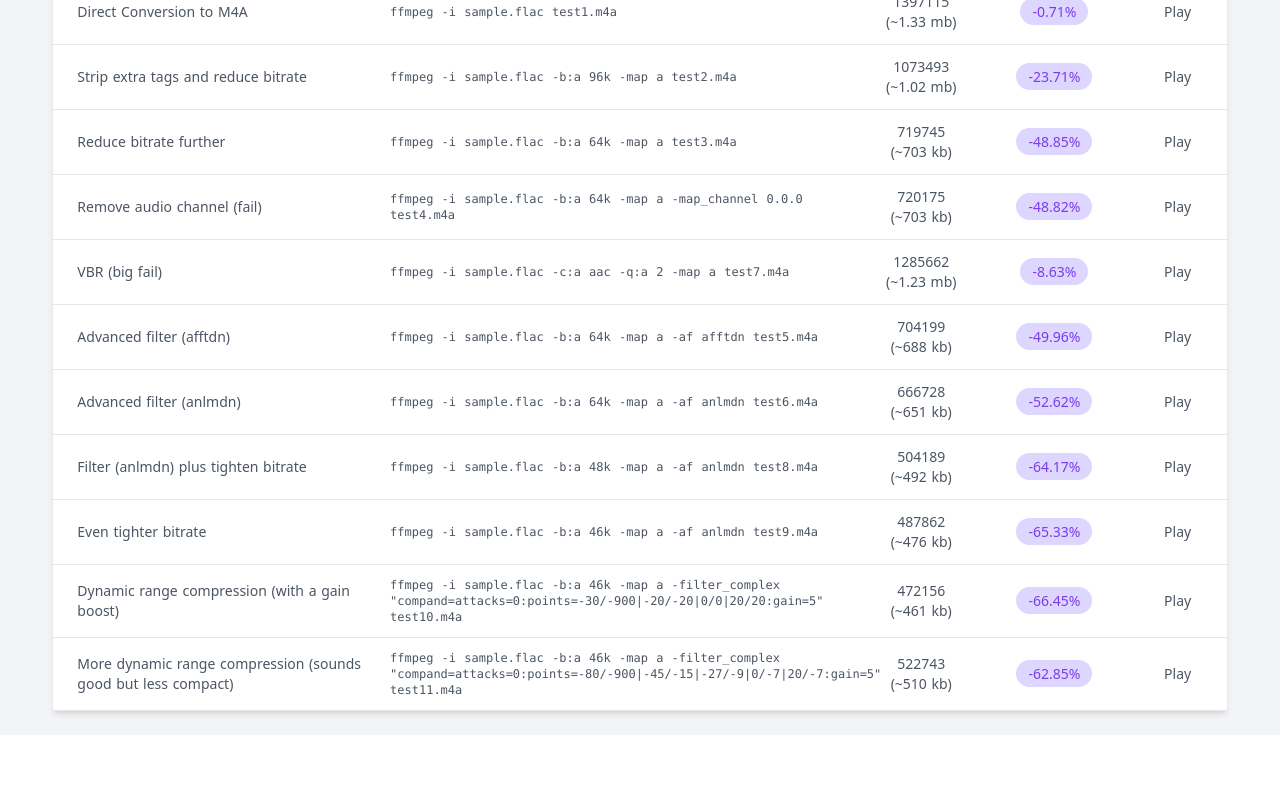
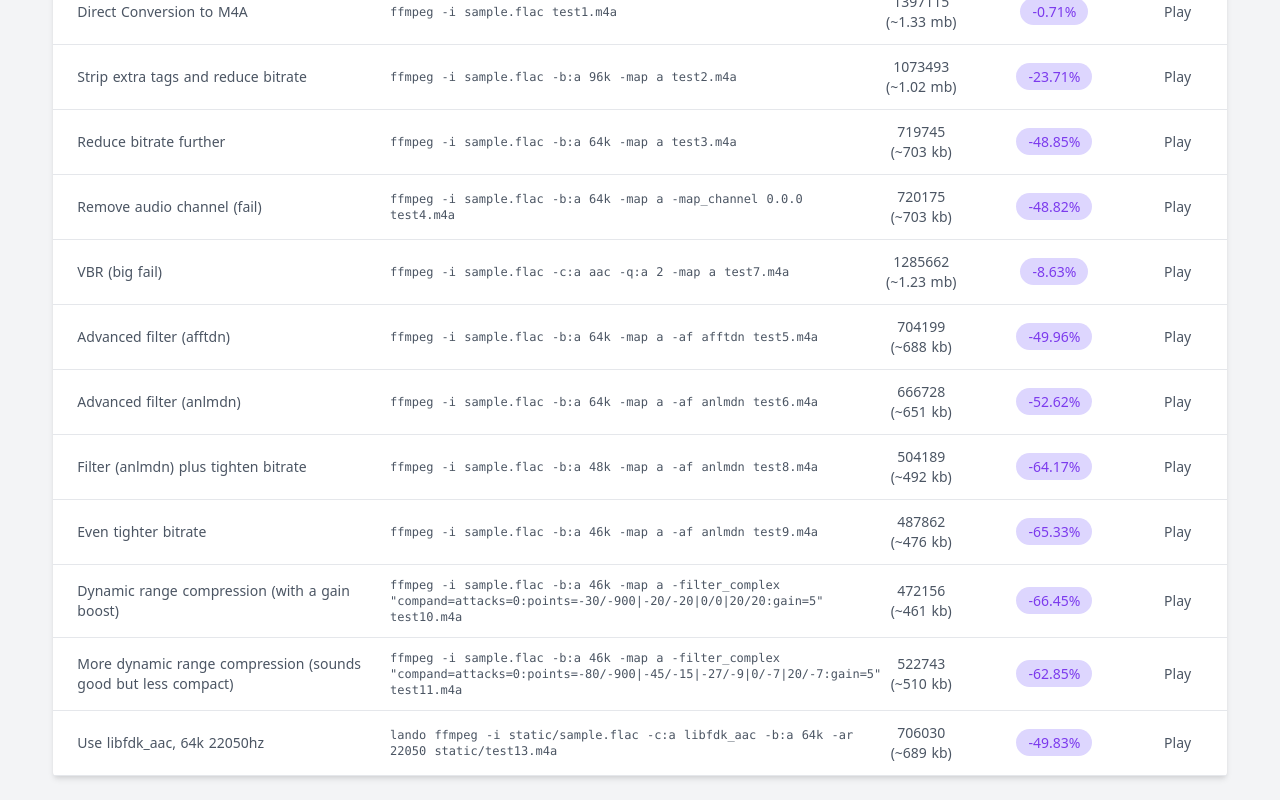
Before and after one commit to chadananda/compress-test, a Nuxt app: page / in a window 1280 px wide. Shown: the part 354-1154 px from the top of the page. Before the commit the page ends 1089 px from the top, so only its background shows below. Built offline with nearby package versions, Linux system fonts and the light colour scheme.

Commit message:
added basic libfdk_aac sample

```diff
--- a/pages/index.vue
+++ b/pages/index.vue
@@ -145,6 +145,13 @@ export default {
         //   test12.m4a`,
         // },
 
+        {
+          desc: "Use libfdk_aac, 64k 22050hz",
+          size: 706030,
+          src: "test13.m4a",
+          script: "lando ffmpeg -i static/sample.flac -c:a libfdk_aac -b:a 64k -ar 22050 static/test13.m4a",
+        },
+
       ],
     }
   },
```
Also changed, not shown: 1 other file (tests, documents, lock files or other folders).
